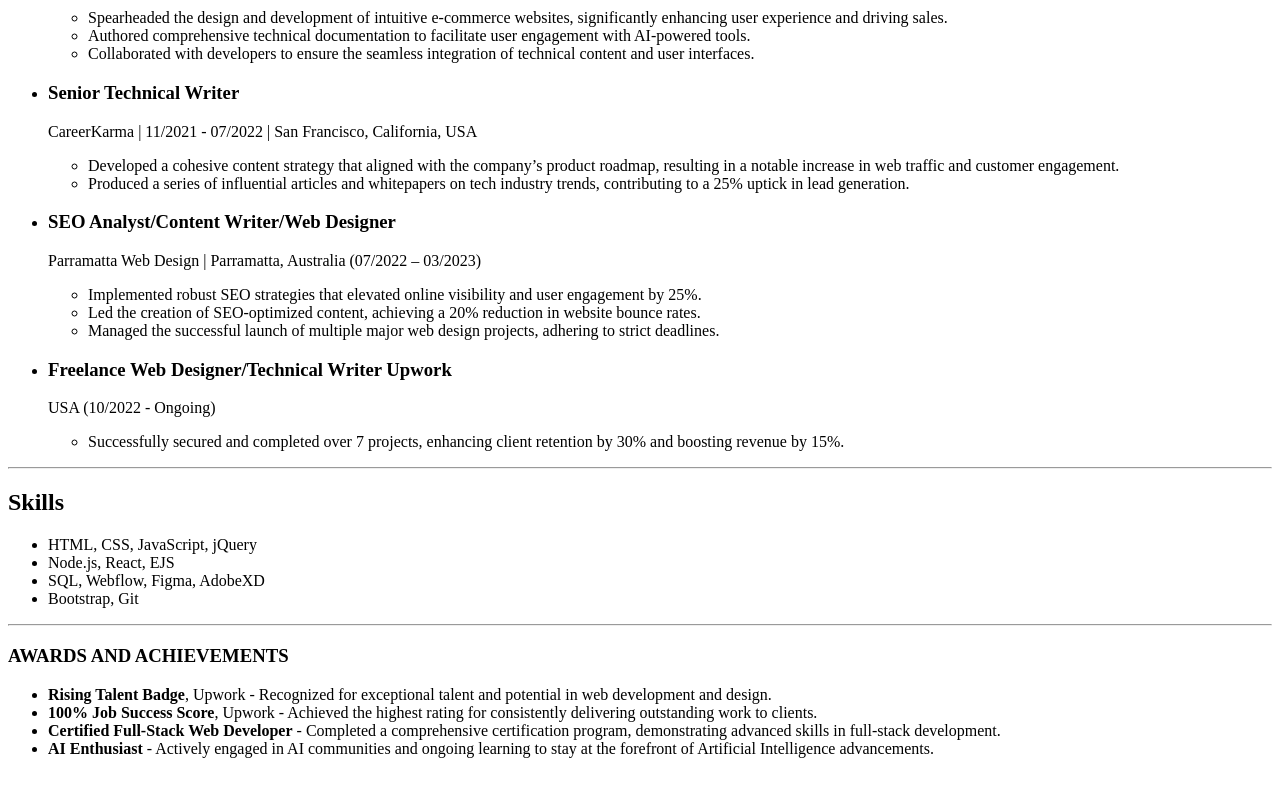
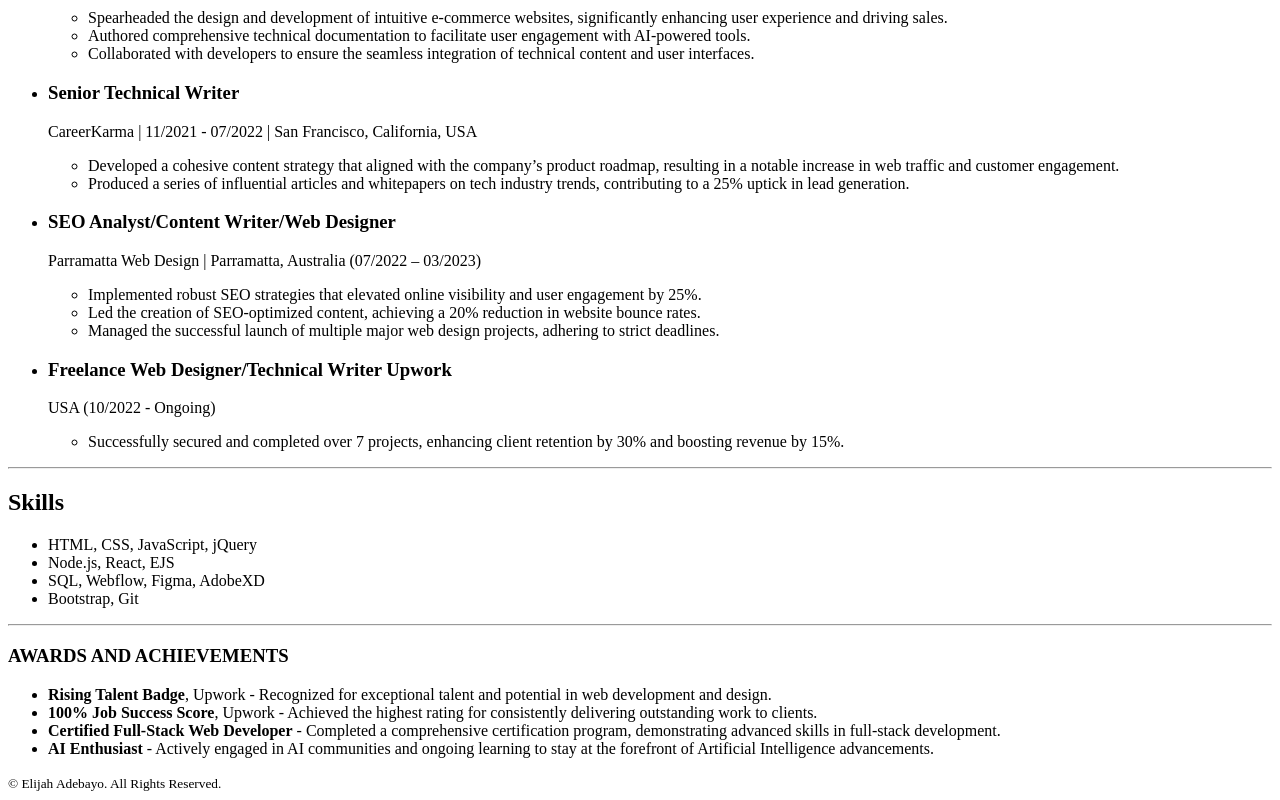
Before and after one commit to Lushegtech/Resume, a plain HTML site: page index.html in a window 1280 px wide. Shown: the part 338-1138 px from the top of the page. Before the commit the page ends 1112 px from the top, so only its background shows below. Drawn offline with Linux system fonts and the light colour scheme.

Commit message:
Update index.html

```diff
--- a/index.html
+++ b/index.html
@@ -67,4 +67,9 @@
         <li><strong>AI Enthusiast</strong> - Actively engaged in AI communities and ongoing learning to stay at the forefront of Artificial Intelligence advancements.</li>
     </ul>
 </body>
+     <footer>
+    <small>
+      © Elijah Adebayo. All Rights Reserved.
+    </small>
+  </footer>
 </html>
```
